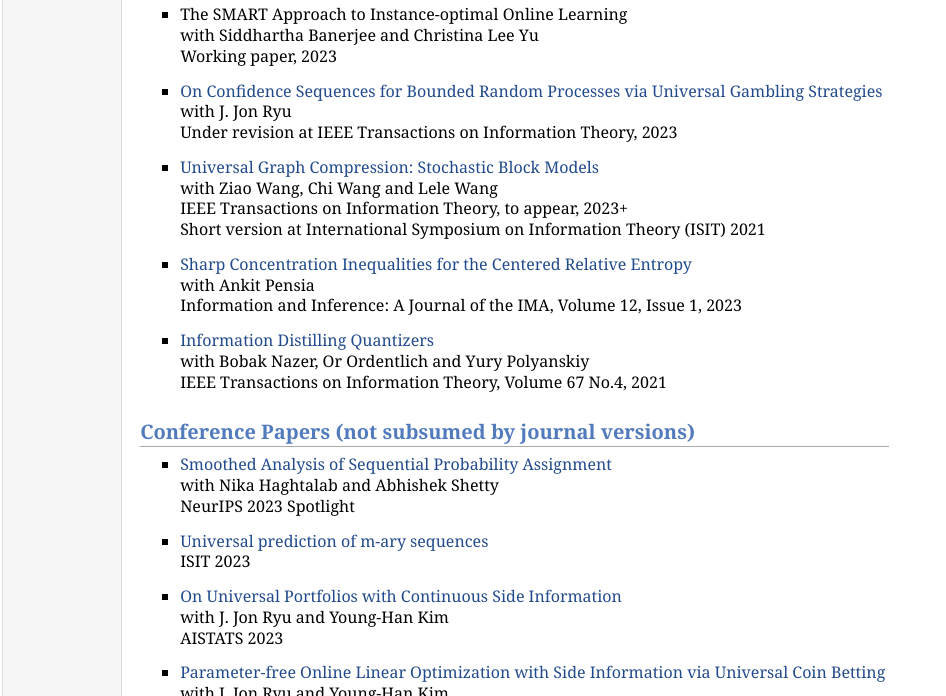
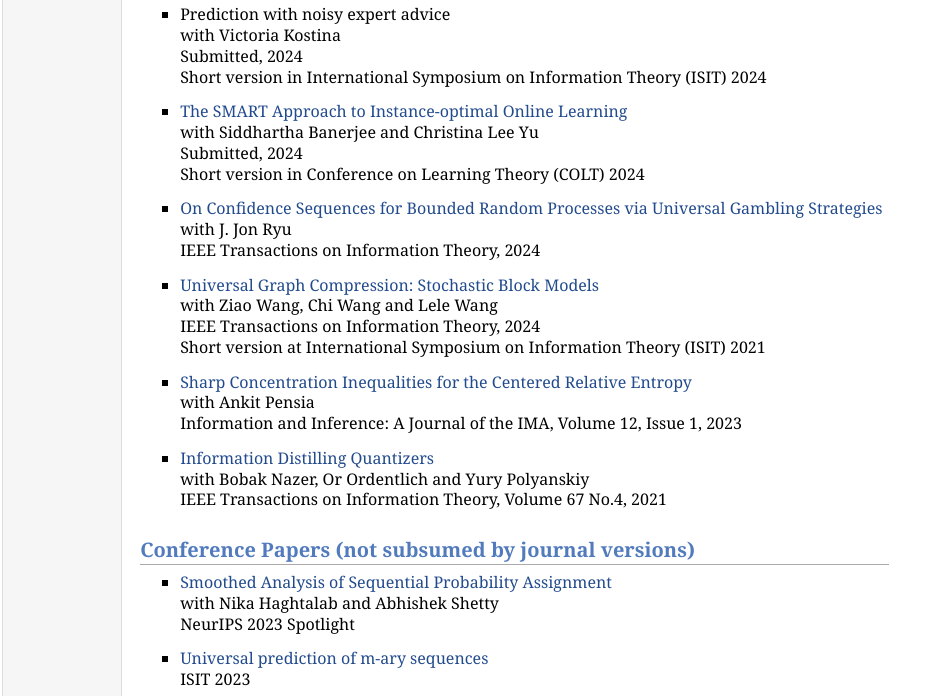
Before and after one commit to alankritabhatt/alankritabhatt.github.io, a plain HTML site: page papers.html in a window 1280 px wide. Shown: the part 104-800 px from the top of the page, without its empty margins (0-946 px from the left). Drawn offline with Linux system fonts and the light colour scheme.

Commit message:
updated papers list

```diff
--- a/papers.html
+++ b/papers.html
@@ -21,21 +21,29 @@
 </div>
 <h2>Journal Papers and Preprints</h2>
 <ul>
-<li><p>The SMART Approach to Instance-optimal Online Learning<br />
+<li><p> Prediction with noisy expert advice <br />
+with Victoria Kostina <br />
+Submitted, 2024 <br />
+Short version in International Symposium on Information Theory (ISIT) 2024</p>
+</li>
+</ul>
+<ul>
+<li><p><a href="https://arxiv.org/abs/2402.17720">The SMART Approach to Instance-optimal Online Learning</a><br />
 with Siddhartha Banerjee and Christina Lee Yu <br />
-Working paper, 2023</p>
+Submitted, 2024 <br />
+Short version in Conference on Learning Theory (COLT) 2024</p>
 </li>
 </ul>
 <ul>
 <li><p><a href="https://arxiv.org/abs/2207.12382">On Confidence Sequences for Bounded Random Processes via Universal Gambling Strategies</a><br />
 with J. Jon Ryu <br />
-Under revision at IEEE Transactions on Information Theory, 2023</p>
+IEEE Transactions on Information Theory, 2024</p>
 </li>
 </ul>
 <ul>
 <li><p><a href="https://arxiv.org/abs/2006.02643">Universal Graph Compression: Stochastic Block Models</a><br />
 with Ziao Wang, Chi Wang and Lele Wang<br />
-IEEE Transactions on Information Theory, to appear, 2023+ <br />
+IEEE Transactions on Information Theory, 2024 <br />
 Short version at International Symposium on Information Theory (ISIT) 2021</p>
 </li>
 </ul>
```
Also changed, not shown: 2 other files.
